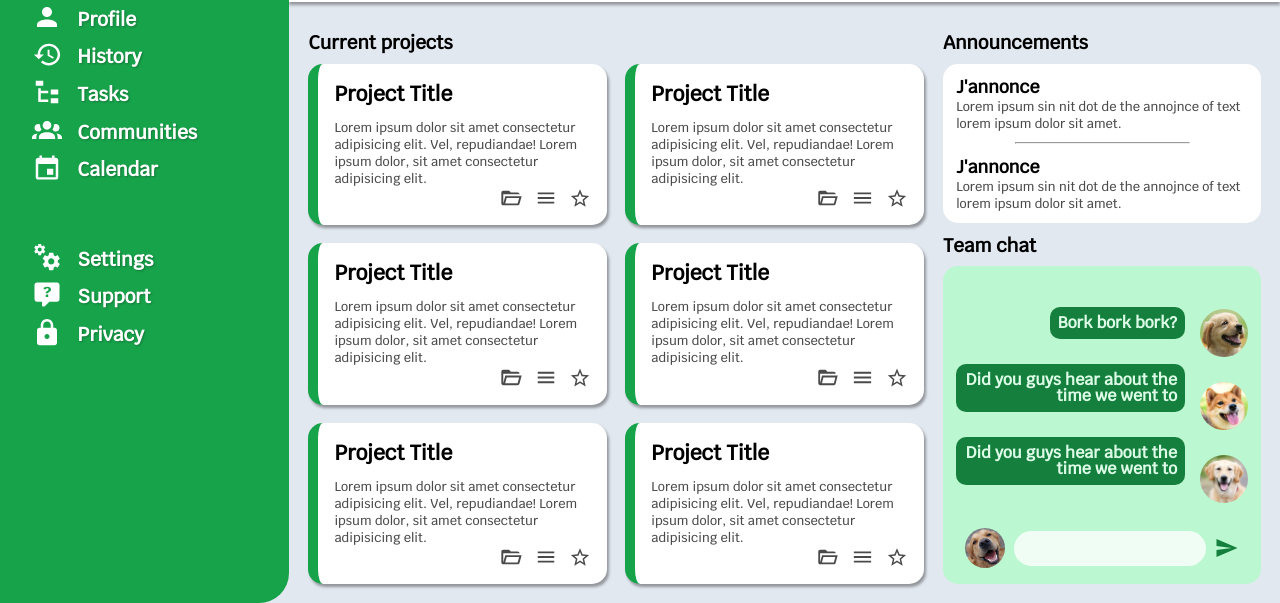
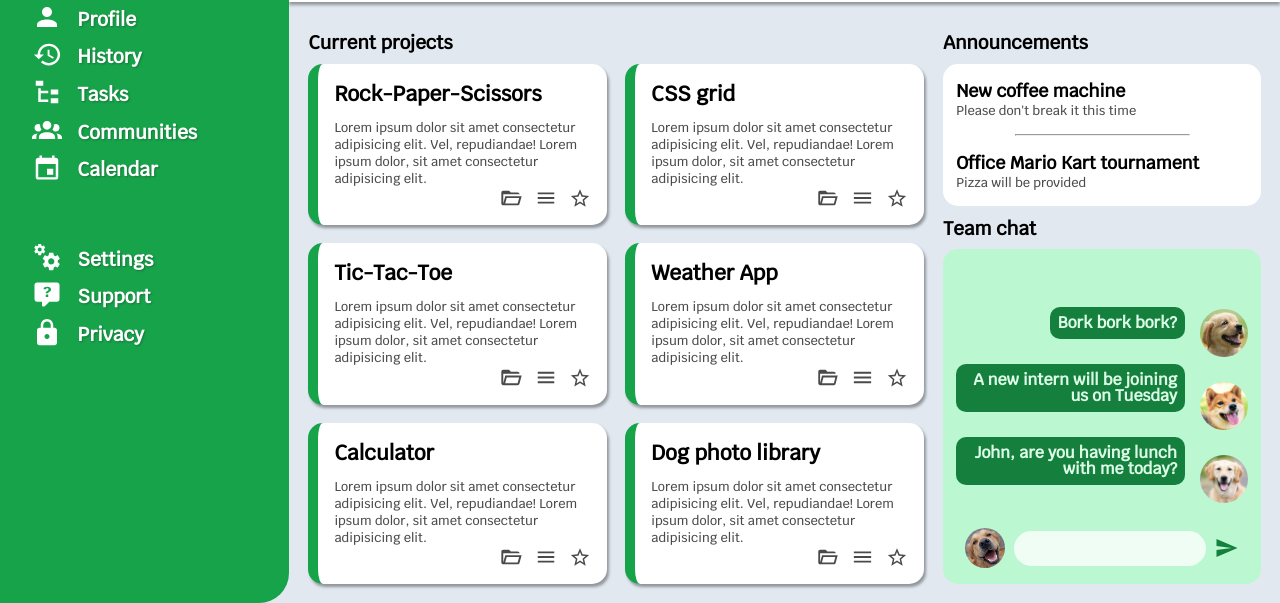
Before and after one commit to weBidji/admin-dashboard, a plain HTML site: page index.html in a window 1280 px wide. Shown: the part 199-802 px from the top of the page. Drawn offline with Linux system fonts and the light colour scheme.

Commit message:
replace placeholder text, add favicon

```diff
--- a/index.html
+++ b/index.html
@@ -5,6 +5,7 @@
     <meta charset="UTF-8">
     <meta name="viewport" content="width=device-width, initial-scale=1.0">
     <link rel="stylesheet" href="style.css">
+    <link rel="icon" type="image/x-icon" href="/images/dashboard-black.ico">
 
 
     <title>Admin Dashboard</title>
@@ -83,7 +84,7 @@
                     <div class="project-tile">
 
                         <div class="project-text">
-                            <h4 class="project-ttl">Project Title</h4>
+                            <h4 class="project-ttl">Rock-Paper-Scissors</h4>
                             <p class="project-desc">Lorem ipsum dolor sit amet consectetur adipisicing elit. Vel,
                                 repudiandae! Lorem ipsum dolor, sit amet consectetur adipisicing elit.
                             </p>
@@ -100,7 +101,7 @@
                     <div class="project-tile">
 
                         <div class="project-text">
-                            <h4 class="project-ttl">Project Title</h4>
+                            <h4 class="project-ttl">CSS grid</h4>
                             <p class="project-desc">Lorem ipsum dolor sit amet consectetur adipisicing elit. Vel,
                                 repudiandae! Lorem ipsum dolor, sit amet consectetur adipisicing elit.
                             </p>
@@ -117,7 +118,7 @@
                     <div class="project-tile">
 
                         <div class="project-text">
-                            <h4 class="project-ttl">Project Title</h4>
+                            <h4 class="project-ttl">Tic-Tac-Toe</h4>
                             <p class="project-desc">Lorem ipsum dolor sit amet consectetur adipisicing elit. Vel,
                                 repudiandae! Lorem ipsum dolor, sit amet consectetur adipisicing elit.
                             </p>
@@ -134,7 +135,7 @@
                     <div class="project-tile">
 
                         <div class="project-text">
-                            <h4 class="project-ttl">Project Title</h4>
+                            <h4 class="project-ttl">Weather App</h4>
                             <p class="project-desc">Lorem ipsum dolor sit amet consectetur adipisicing elit. Vel,
                                 repudiandae! Lorem ipsum dolor, sit amet consectetur adipisicing elit.
                             </p>
@@ -151,7 +152,7 @@
                     <div class="project-tile">
 
                         <div class="project-text">
-                            <h4 class="project-ttl">Project Title</h4>
+                            <h4 class="project-ttl">Calculator</h4>
                             <p class="project-desc">Lorem ipsum dolor sit amet consectetur adipisicing elit. Vel,
                                 repudiandae! Lorem ipsum dolor, sit amet consectetur adipisicing elit.
                             </p>
@@ -168,7 +169,7 @@
                     <div class="project-tile">
 
                         <div class="project-text">
-                            <h4 class="project-ttl">Project Title</h4>
+                            <h4 class="project-ttl">Dog photo library</h4>
                             <p class="project-desc">Lorem ipsum dolor sit amet consectetur adipisicing elit. Vel,
                                 repudiandae! Lorem ipsum dolor, sit amet consectetur adipisicing elit.
                             </p>
@@ -191,15 +192,13 @@
                     <h3>Announcements</h3>
                     <div class="announcements-wrapper">
                         <div class="announcements-box">
-                            <h4 class="announcement-ttl">J'annonce</h4>
-                            <p class="announcement-txt">Lorem ipsum sin nit dot de the annojnce of text lorem ipsum
-                                dolor sit amet.</p>
+                            <h4 class="announcement-ttl">New coffee machine</h4>
+                            <p class="announcement-txt">Please don't break it this time</p>
                         </div>
                         <hr class="divider">
                         <div class="announcements-box">
-                            <h4 class="announcement-ttl">J'annonce</h4>
-                            <p class="announcement-txt">Lorem ipsum sin nit dot de the annojnce of text lorem ipsum
-                                dolor sit amet.</p>
+                            <h4 class="announcement-ttl">Office Mario Kart tournament</h4>
+                            <p class="announcement-txt">Pizza will be provided</p>
                         </div>
 
 
@@ -217,7 +216,7 @@
                         </div>
                         <div class="convo-line">
 
-                            <p class="convo-txt">Did you guys hear about the time we went to</p>
+                            <p class="convo-txt">A new intern will be joining us on Tuesday</p>
                             <div class="workmate">
                                 <img src="images/dog3.jpg" alt="workmate photo" class="workmate-photo">
 
@@ -226,7 +225,7 @@
                         </div>
                         <div class="convo-line">
 
-                            <p class="convo-txt">Did you guys hear about the time we went to</p>
+                            <p class="convo-txt">John, are you having lunch with me today?</p>
                             <div class="workmate">
                                 <img src="images/dog2.jpg" alt="workmate photo" class="workmate-photo">
 
--- a/style.css
+++ b/style.css
@@ -382,7 +382,6 @@ h4 {
 
 hr {
     color: #4a4a4a44;
-    /* color:var(--green-100); */
     width: 60%;
     align-self: center;
 }
@@ -391,7 +390,7 @@ hr {
     grid-row: 2/3;
     display: flex;
     flex-direction: column;
-    /* margin-top: 1.2rem; */
+
     flex-grow: 1;
 
 }
```
Also changed, not shown: images/dashboard-black.ico (added).
